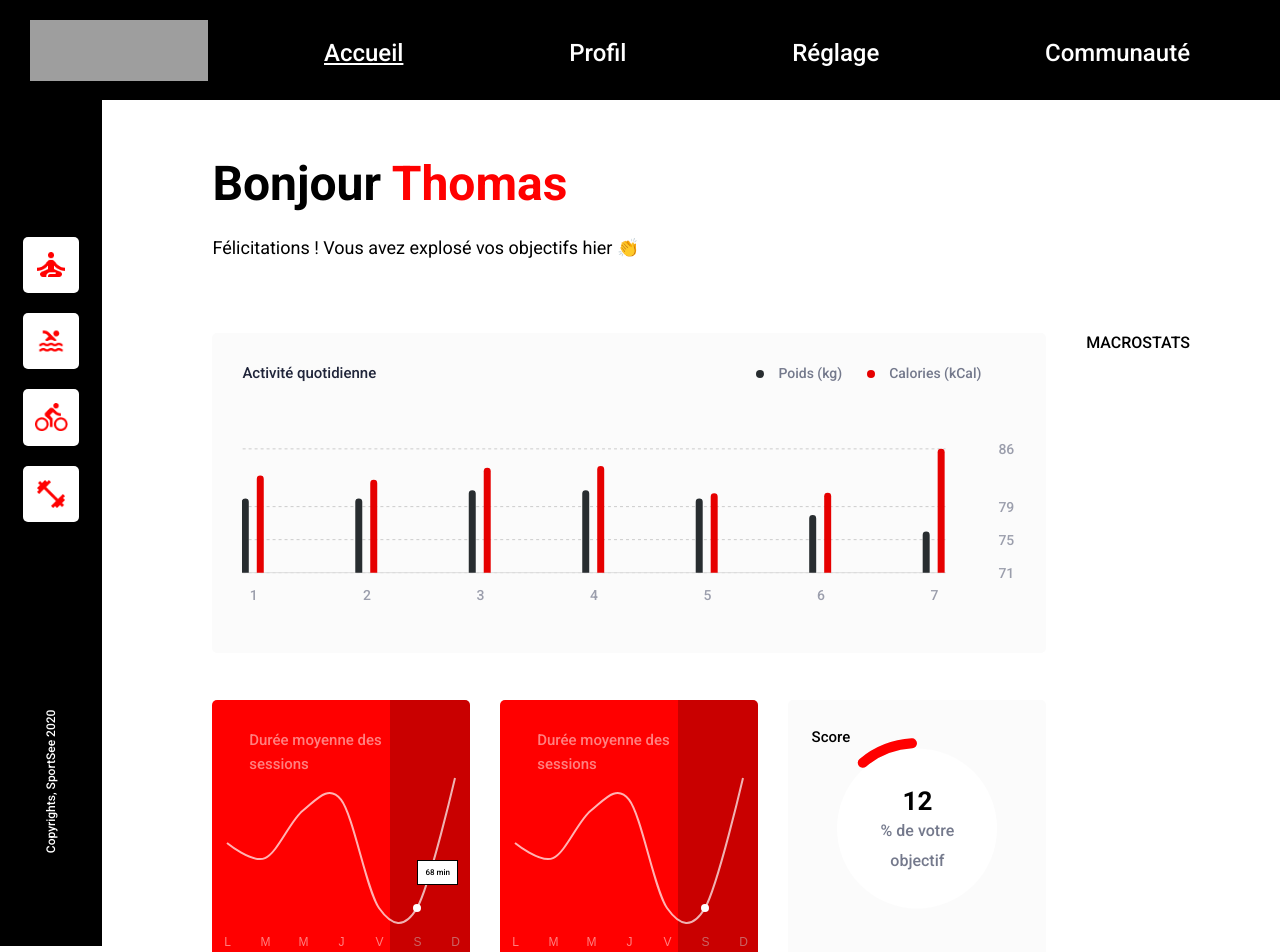
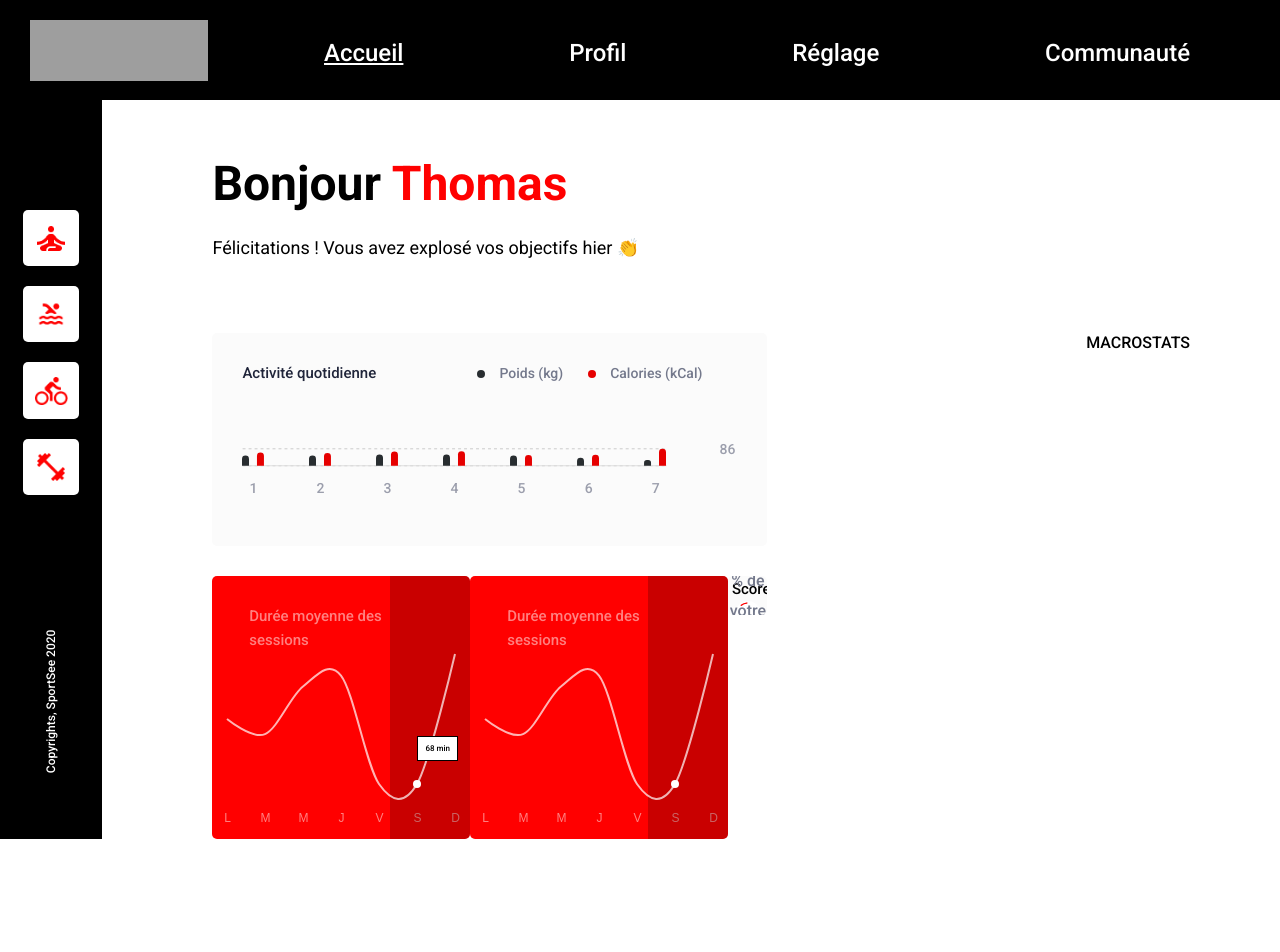
Before and after one commit to nassmim/oc-sportsee, a React (Create React App) app: page / in a window 1280 px wide. Shown: the top 952 px of the page. After the commit the page ends 839 px from the top, so only its background shows below. Built offline with nearby package versions, Linux system fonts and the light colour scheme; grey boxes are pictures that could not be loaded.

Commit message:
height alignment between charts container and sidebar

```diff
--- a/src/css/home.module.css
+++ b/src/css/home.module.css
@@ -22,9 +22,8 @@
 }
 
 .charts {
-  display: grid;
-  grid-template-columns: repeat(3, 1fr);
-  grid-template-rows: 55% 45%;
+  display: flex;
+  flex-direction: column;
   gap: 30px;
 }
 
@@ -32,6 +31,11 @@
   grid-column: 1/4;
 }
 
+.chartsBottom {
+  display: flex;
+  justify-content: space-between;
+}
+
 .macroStats {
   display: flex;
   flex-direction: column;
--- a/src/pages/Home.jsx
+++ b/src/pages/Home.jsx
@@ -30,6 +30,7 @@ export default function Home() {
           <section className={homeCSS.dailyActivity}>
             <BarChart data={USER_ACTIVITY[0]} />
           </section>
+          <div className={homeCSS.chartsBottom}>
             <section>
               <SessionDurationChart data={sessionDurations} />
             </section>
@@ -39,6 +40,7 @@ export default function Home() {
             <section>
               <RadialChart score={score} />
             </section>
+          </div>
         </main>
         <aside className={homeCSS.macroStats}>MACROSTATS</aside>
       </div>
```
Lines whose indentation alone changed are shown as unchanged.
